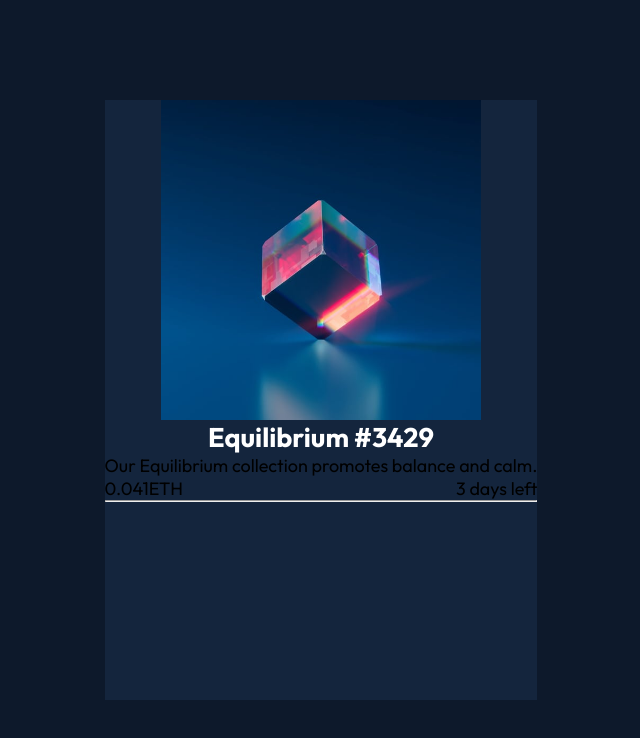
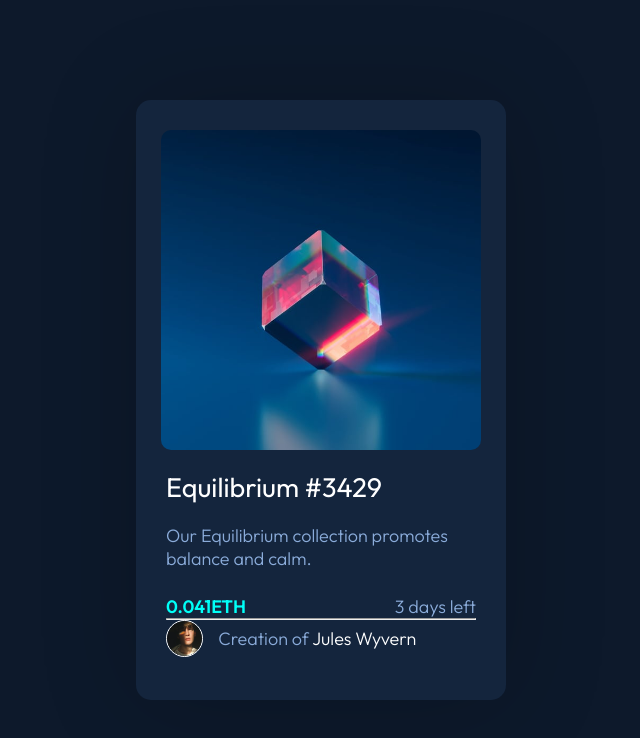
Before and after one commit to rodrigojesus7/nft-preview-card, a plain HTML site: page index.html in a window 1280 px wide. Shown: the whole page, without its empty margins (319-959 px from the left). Drawn offline with Linux system fonts and the light colour scheme.

Commit message:
continuando

```diff
--- a/index.html
+++ b/index.html
@@ -1,5 +1,6 @@
 <!DOCTYPE html>
 <html lang="en">
+
 <head>
     <meta charset="UTF-8">
     <meta name="viewport" content="width=device-width, initial-scale=1.0">
@@ -11,6 +12,7 @@
 
 
 </head>
+
 <body>
 
 
@@ -21,11 +23,17 @@
 
             <div class="itens-card">
 
-                <img src="./src/images/image-equilibrium.jpg" alt="foto de um cubo translúcido azul com brilhos vermelhos" class="foto-card">
+                <img src="./src/images/image-equilibrium.jpg"
+                    alt="foto de um cubo translúcido azul com brilhos vermelhos" class="foto-card">
 
-                <h2 class="titulo-card">Equilibrium #3429</h2>
+                <div class="textos-card">
 
-                <p class="info-card">Our Equilibrium collection promotes balance and calm.</p>
+                    <h2 class="titulo-card">Equilibrium #3429</h2>
+
+                    <p class="info-card">Our Equilibrium collection promotes balance and calm.</p>
+
+                </div>
+
 
             </div>
 
@@ -38,13 +46,13 @@
 
             </div>
 
-            <hr>
+            <hr class="hr">
 
 
             <div class="autor">
 
-                <img src="" alt="" class="autor-foto">
-                <p class="autor-info"><span class="autor-nome"></span></p>
+                <img src="./src/images/image-avatar.png" alt="foto do autor" class="autor-foto">
+                <p class="autor-info">Creation of <span class="autor-nome">Jules Wyvern</span></p>
 
             </div>
 
@@ -64,4 +72,5 @@
 
 
 </body>
+
 </html>
--- a/src/css/style.css
+++ b/src/css/style.css
@@ -8,11 +8,13 @@ body {
     background-color: hsl(217, 54%, 11%);
     font-family: Outfit;
     font-size: 18px;
+    font-weight: 300;
+    color: hsl(215, 51%, 70%);
 }
 
 
 
-.container{
+.container {
     display: flex;
 
     justify-content: center;
@@ -24,16 +26,26 @@ body {
 
 
 
-.card{
+.card {
 
 
     background-color: hsl(216, 50%, 16%);
 
     height: 600px;
+    width: 370px;
+
+    padding: 30px;
+
+    gap: 20px;
+
+    border-radius: 15px;
+
+    box-shadow: 2px 2px 100px rgba(0, 0, 0, 0.192);
+
 }
 
 
-.itens-card{
+.itens-card {
     display: flex;
     flex-direction: column;
 
@@ -41,29 +53,92 @@ body {
 
     height: 500;
 
+    gap: 20px;
+
 }
 
 
-.foto-card{
+.foto-card {
 
     max-width: 320px;
+
+    border-radius: 10px;
 }
 
 
 
-.titulo-card{
-    color: hsl(0, 0%, 100%);
+.textos-card {
+    display: flex;
+    flex-direction: column;
+    max-width: 320px;
+    gap: 20px;
+
 }
 
 
 
-.info-card{
-    text-align: left;
+.titulo-card {
+    color: hsl(0, 0%, 100%);
+    align-self: flex-start;
+
+    font-weight: 400;
+
 }
 
 
-.status-card{
+
+.info-card {
+
+    margin-bottom: 25px;
+}
+
+
+.status-card {
     display: flex;
     justify-content: space-between;
 
 }
+
+
+
+
+.eth {
+    color: hsl(178, 100%, 50%);
+    font-weight: 600;
+
+}
+
+
+.tempo-restante {}
+
+
+
+
+
+.hr {}
+
+.autor {
+    display: flex;
+
+    align-items: center;
+    gap: 15px;
+
+}
+
+
+
+.autor-foto {
+
+    max-width: 12%;
+
+    border: solid 1.5px white;
+    border-radius: 100%;
+}
+
+
+
+
+.autor-nome {
+    color: hsl(0, 0%, 100%);
+
+}
```
